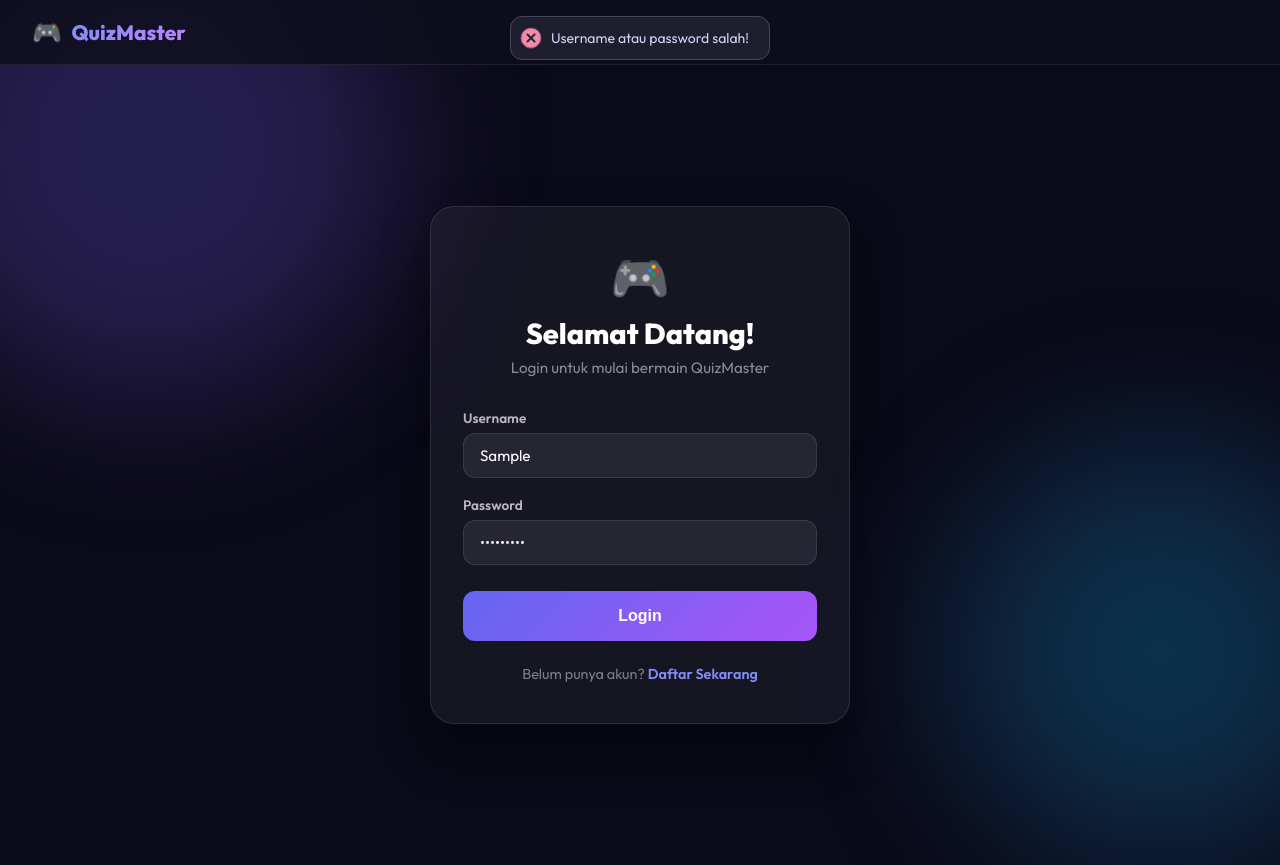
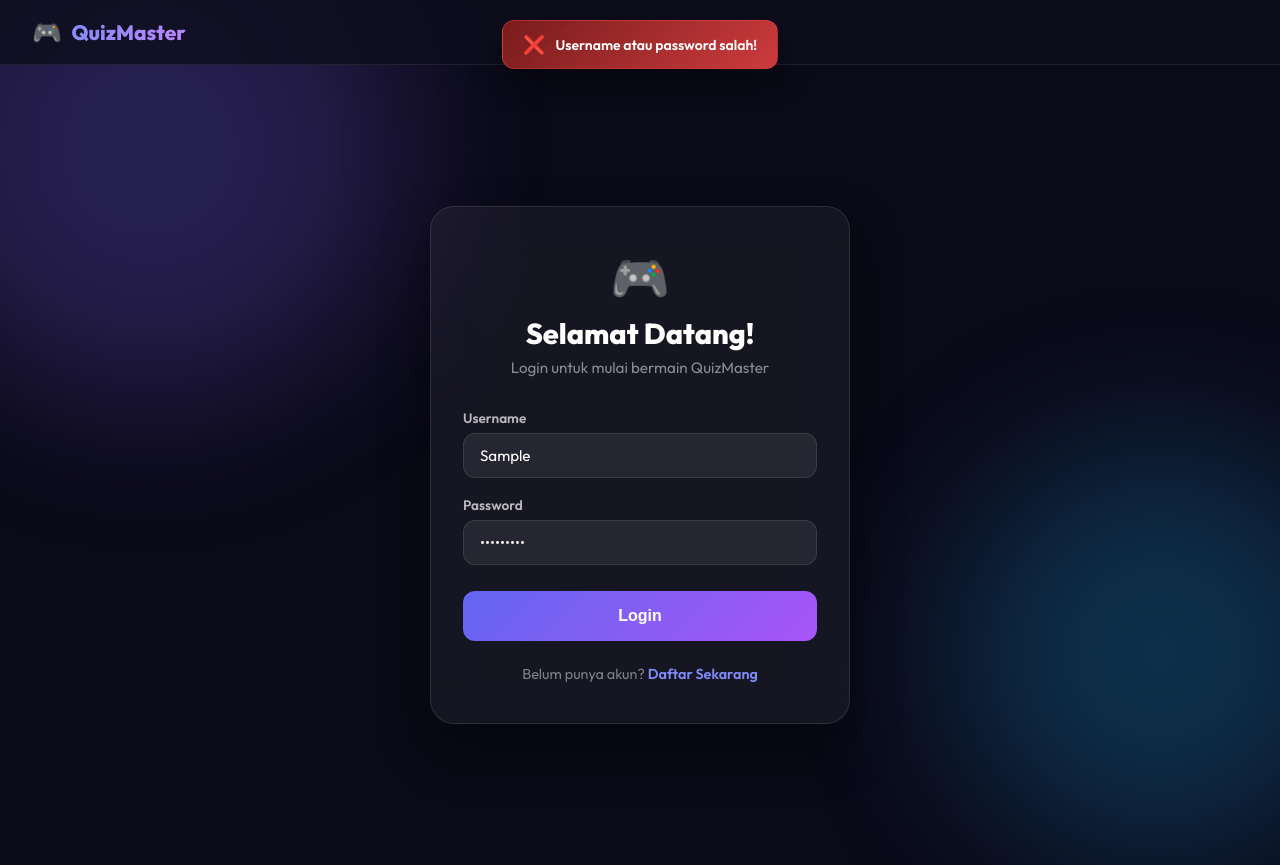
Before and after one commit to driannn04/tugas_kelompok_web_software_tools, a React (Vite) app in the folder quiz-app/: page /login in a window 1280 px wide. Both pictures are taken after typing "Sample", "Sample123" into the empty fields and a click on the button "Login". Built offline with nearby package versions, Linux system fonts and the light colour scheme.

Commit message:
fix: replace react-hot-toast with custom Toast component for React 19 compatibility

```diff
--- a/quiz-app/src/App.jsx
+++ b/quiz-app/src/App.jsx
@@ -2,13 +2,13 @@ import { BrowserRouter, Routes, Route, Navigate, useLocation } from "react-route
 import { AuthProvider, useAuth } from "./context/AuthContext";
 import ProtectedRoute from "./components/ProtectedRoute";
 import Navbar from "./components/Navbar";
+import { ToastContainer } from "./components/Toast";
 import LoginPage from "./pages/LoginPage";
 import RegisterPage from "./pages/RegisterPage";
 import HomePage from "./pages/HomePage";
 import QuizPage from "./pages/QuizPage";
 import ResultPage from "./pages/ResultPage";
 import LeaderboardPage from "./pages/LeaderboardPage";
-import { Toaster } from "react-hot-toast";
 import { AnimatePresence } from "framer-motion";
 
 function AppRoutes() {
@@ -36,22 +36,7 @@ export default function App() {
   return (
     <AuthProvider>
       <BrowserRouter>
-        <Toaster
-          position="top-center"
-          containerStyle={{ zIndex: 99999 }}
-          toastOptions={{
-            duration: 3000,
-            style: {
-              background: "#1e1e2e",
-              color: "#cdd6f4",
-              border: "1px solid #45475a",
-              borderRadius: "12px",
-              fontSize: "14px",
-            },
-            success: { iconTheme: { primary: "#a6e3a1", secondary: "#1e1e2e" } },
-            error: { iconTheme: { primary: "#f38ba8", secondary: "#1e1e2e" } },
-          }}
-        />
+        <ToastContainer />
         <AppRoutes />
       </BrowserRouter>
     </AuthProvider>
--- /dev/null
+++ b/quiz-app/src/components/Toast.css
@@ -0,0 +1,51 @@
+/* Custom Toast System */
+.toast-container {
+  position: fixed;
+  top: 20px;
+  left: 50%;
+  transform: translateX(-50%);
+  z-index: 999999;
+  display: flex;
+  flex-direction: column;
+  gap: 10px;
+  pointer-events: none;
+  width: max-content;
+  max-width: 90vw;
+}
+
+.toast-item {
+  display: flex;
+  align-items: center;
+  gap: 10px;
+  padding: 12px 20px;
+  border-radius: 12px;
+  font-size: 14px;
+  font-weight: 600;
+  color: #fff;
+  pointer-events: all;
+  box-shadow: 0 8px 32px rgba(0,0,0,0.4);
+  animation: toastIn 0.35s cubic-bezier(0.34, 1.56, 0.64, 1) forwards;
+  border: 1px solid rgba(255,255,255,0.15);
+  backdrop-filter: blur(12px);
+  white-space: nowrap;
+}
+
+.toast-item.toast-success { background: linear-gradient(135deg, rgba(22,101,52,0.95), rgba(16,185,129,0.85)); border-color: rgba(16,185,129,0.4); }
+.toast-item.toast-error   { background: linear-gradient(135deg, rgba(127,29,29,0.95), rgba(239,68,68,0.85)); border-color: rgba(239,68,68,0.4); }
+.toast-item.toast-info    { background: linear-gradient(135deg, rgba(30,58,138,0.95), rgba(99,102,241,0.85)); border-color: rgba(99,102,241,0.4); }
+
+.toast-icon { font-size: 18px; }
+
+.toast-item.removing {
+  animation: toastOut 0.3s ease forwards;
+}
+
+@keyframes toastIn {
+  from { opacity: 0; transform: translateY(-16px) scale(0.9); }
+  to   { opacity: 1; transform: translateY(0) scale(1); }
+}
+
+@keyframes toastOut {
+  from { opacity: 1; transform: translateY(0) scale(1); }
+  to   { opacity: 0; transform: translateY(-12px) scale(0.9); }
+}
--- /dev/null
+++ b/quiz-app/src/components/Toast.jsx
@@ -0,0 +1,49 @@
+import { useState, useEffect, useCallback } from "react";
+import "./Toast.css";
+
+// Global toast store
+let listeners = [];
+let toastId = 0;
+
+export const toast = {
+  _emit(type, message, icon) {
+    const id = ++toastId;
+    listeners.forEach(fn => fn({ id, type, message, icon }));
+  },
+  success(msg) { this._emit("success", msg, "✅"); },
+  error(msg)   { this._emit("error", msg, "❌"); },
+  info(msg)    { this._emit("info", msg, "ℹ️"); },
+  show(msg, icon = "🔔") { this._emit("info", msg, icon); },
+};
+
+export function ToastContainer() {
+  const [toasts, setToasts] = useState([]);
+
+  const addToast = useCallback((t) => {
+    setToasts(prev => [...prev, { ...t, removing: false }]);
+    setTimeout(() => {
+      setToasts(prev => prev.map(x => x.id === t.id ? { ...x, removing: true } : x));
+      setTimeout(() => {
+        setToasts(prev => prev.filter(x => x.id !== t.id));
+      }, 320);
+    }, 2800);
+  }, []);
+
+  useEffect(() => {
+    listeners.push(addToast);
+    return () => { listeners = listeners.filter(fn => fn !== addToast); };
+  }, [addToast]);
+
+  if (toasts.length === 0) return null;
+
+  return (
+    <div className="toast-container">
+      {toasts.map(t => (
+        <div key={t.id} className={`toast-item toast-${t.type}${t.removing ? " removing" : ""}`}>
+          <span className="toast-icon">{t.icon}</span>
+          <span>{t.message}</span>
+        </div>
+      ))}
+    </div>
+  );
+}
--- a/quiz-app/src/pages/LoginPage.jsx
+++ b/quiz-app/src/pages/LoginPage.jsx
@@ -2,7 +2,7 @@ import { useState } from "react";
 import { Link, useNavigate } from "react-router-dom";
 import { useAuth } from "../context/AuthContext";
 import { motion } from "framer-motion";
-import toast from "react-hot-toast";
+import { toast } from "../components/Toast";
 import "./AuthPage.css";
 
 export default function LoginPage() {
@@ -19,7 +19,7 @@ export default function LoginPage() {
     setTimeout(() => {
       const result = login(form.username.trim(), form.password);
       if (result.success) {
-        toast.success("Login berhasil! Selamat datang 🎉");
+        toast.success("Login berhasil! Selamat datang");
         navigate("/");
       } else {
         toast.error(result.message);
--- a/quiz-app/src/pages/QuizPage.jsx
+++ b/quiz-app/src/pages/QuizPage.jsx
@@ -2,7 +2,7 @@ import { useState, useEffect, useCallback } from "react";
 import { useParams, useNavigate } from "react-router-dom";
 import { questions, categoryInfo } from "../data/questions";
 import { motion, AnimatePresence } from "framer-motion";
-import toast from "react-hot-toast";
+import { toast } from "../components/Toast";
 import "./QuizPage.css";
 
 const TIMER_SECONDS = 15;
@@ -41,7 +41,7 @@ export default function QuizPage({ currentUser }) {
     if (isRevealed) return;
     if (timer === 0) {
       setIsRevealed(true);
-      toast("Waktu habis! ⏱️", { icon: "⏰" });
+      toast.show("Waktu habis!", "⏰");
       setTimeout(() => goNext(null), 1200);
       return;
     }
@@ -55,7 +55,7 @@ export default function QuizPage({ currentUser }) {
     setSelected(option);
     setIsRevealed(true);
     if (isCorrect) {
-      toast.success("Benar! 🎉");
+      toast.success("Jawaban Benar!");
     } else {
       toast.error("Salah! Jawaban: " + quizQuestions[current].answer);
     }
--- a/quiz-app/src/pages/RegisterPage.jsx
+++ b/quiz-app/src/pages/RegisterPage.jsx
@@ -2,7 +2,7 @@ import { useState } from "react";
 import { Link, useNavigate } from "react-router-dom";
 import { useAuth } from "../context/AuthContext";
 import { motion } from "framer-motion";
-import toast from "react-hot-toast";
+import { toast } from "../components/Toast";
 import "./AuthPage.css";
 
 export default function RegisterPage() {
@@ -23,7 +23,7 @@ export default function RegisterPage() {
     setTimeout(() => {
       const result = register(form.username.trim(), form.password);
       if (result.success) {
-        toast.success("Akun berhasil dibuat! Silakan login 🎉");
+        toast.success("Akun berhasil dibuat! Silakan login");
         setTimeout(() => navigate("/login"), 1500);
       } else {
         toast.error(result.message);
```
